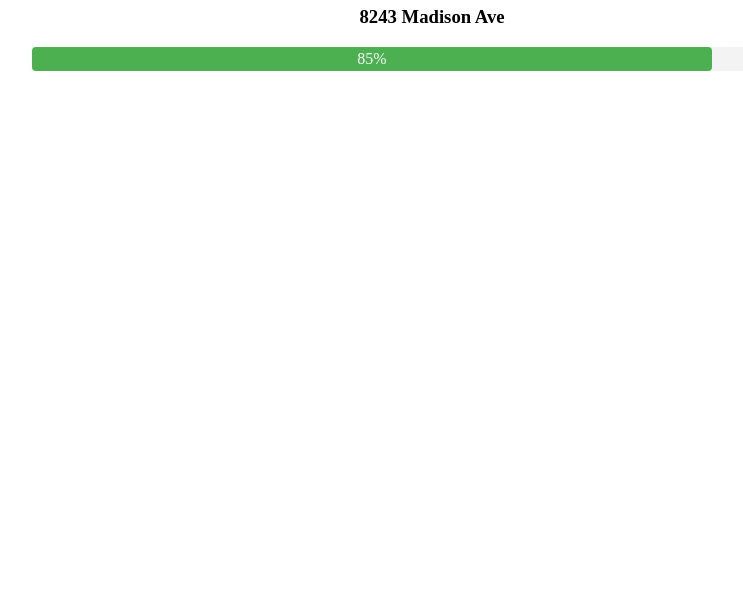
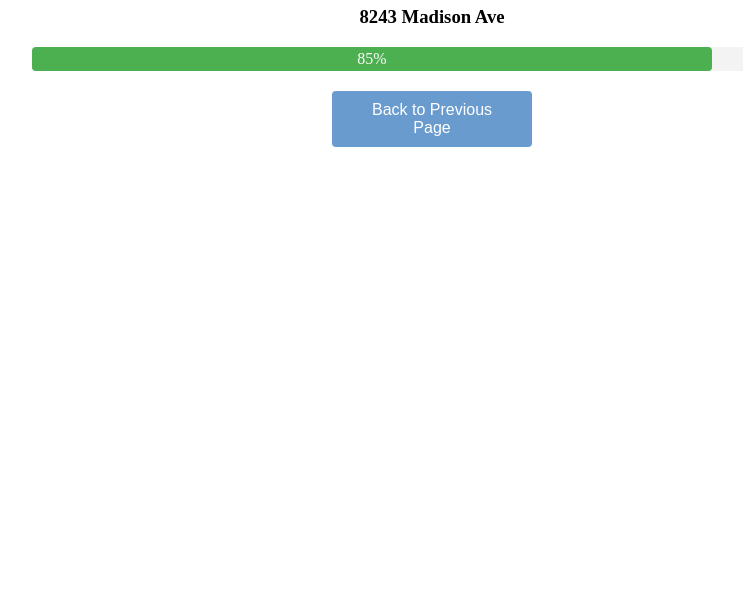
Before and after one commit to karafaris/colesprogressportal, a plain HTML site: page jobs-and-progress.html in a window 1280 px wide. Shown: the part 184-800 px from the top of the page, without its empty margins (208-951 px from the left). Drawn offline with Linux system fonts and the light colour scheme.

Commit message:
added back button

```diff
--- a/jobs-and-progress.html
+++ b/jobs-and-progress.html
@@ -32,6 +32,23 @@
             margin: 0 auto;
             padding: 20px;
         }
+        .back-button {
+            display: block;
+            width: 200px;
+            margin: 20px auto;
+            padding: 10px 20px;
+            font-size: 16px;
+            color: white;
+            background-color: #6a9bcf;
+            border: none;
+            border-radius: 4px;
+            text-align: center;
+            text-decoration: none;
+            cursor: pointer;
+        }
+        .back-button:hover {
+            background-color: #0056b3;
+        }
     </style>
 </head>
 <body>
@@ -47,6 +64,13 @@
             </div>
             <!-- Add more projects here as needed -->
         </div>
+        <button class="back-button" onclick="goBack()">Back to Previous Page</button>
     </div>
+
+    <script>
+        function goBack() {
+            window.history.back();
+        }
+    </script>
 </body>
 </html>
```
